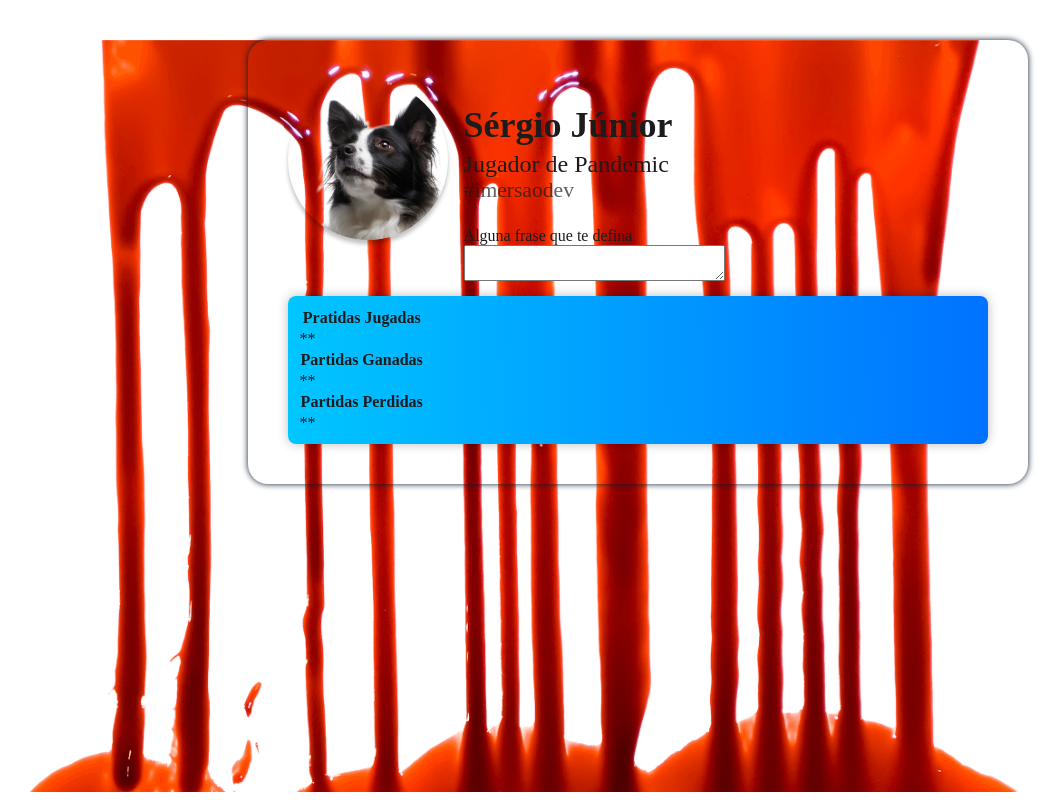
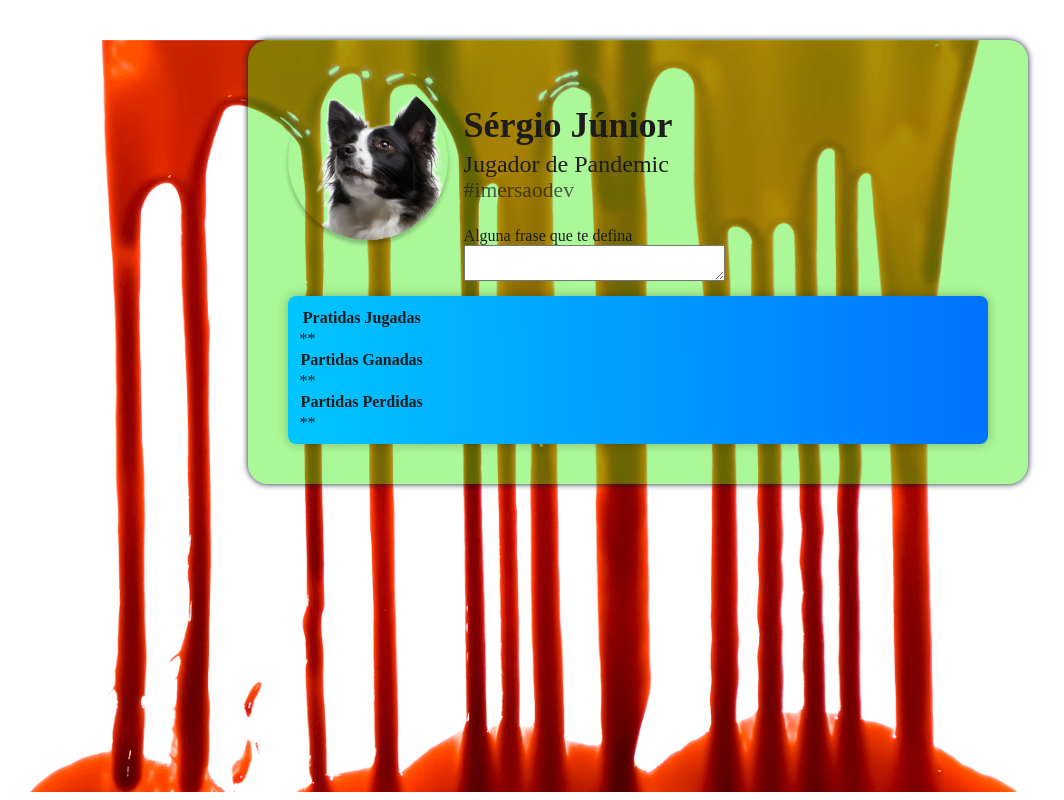
Before and after one commit to CRLS-91/pandemic, an Angular app: page / in a window 1280 px wide. Shown: the whole page, without its empty margins (12-1076 px from the left). Built offline with nearby package versions, Linux system fonts and the light colour scheme.

Commit message:
Update perfilusuario.component.css

```diff
--- a/src/app/perfil/perfilusuario/perfilusuario.component.css
+++ b/src/app/perfil/perfilusuario/perfilusuario.component.css
@@ -13,6 +13,7 @@ height: 94vh;
 }
 
 .container {
+	background-color: rgba(56, 238, 11, 0.423);
 	color: #1c1c1c;
 	margin: 5vh auto;
 	max-width: 700px;
```
